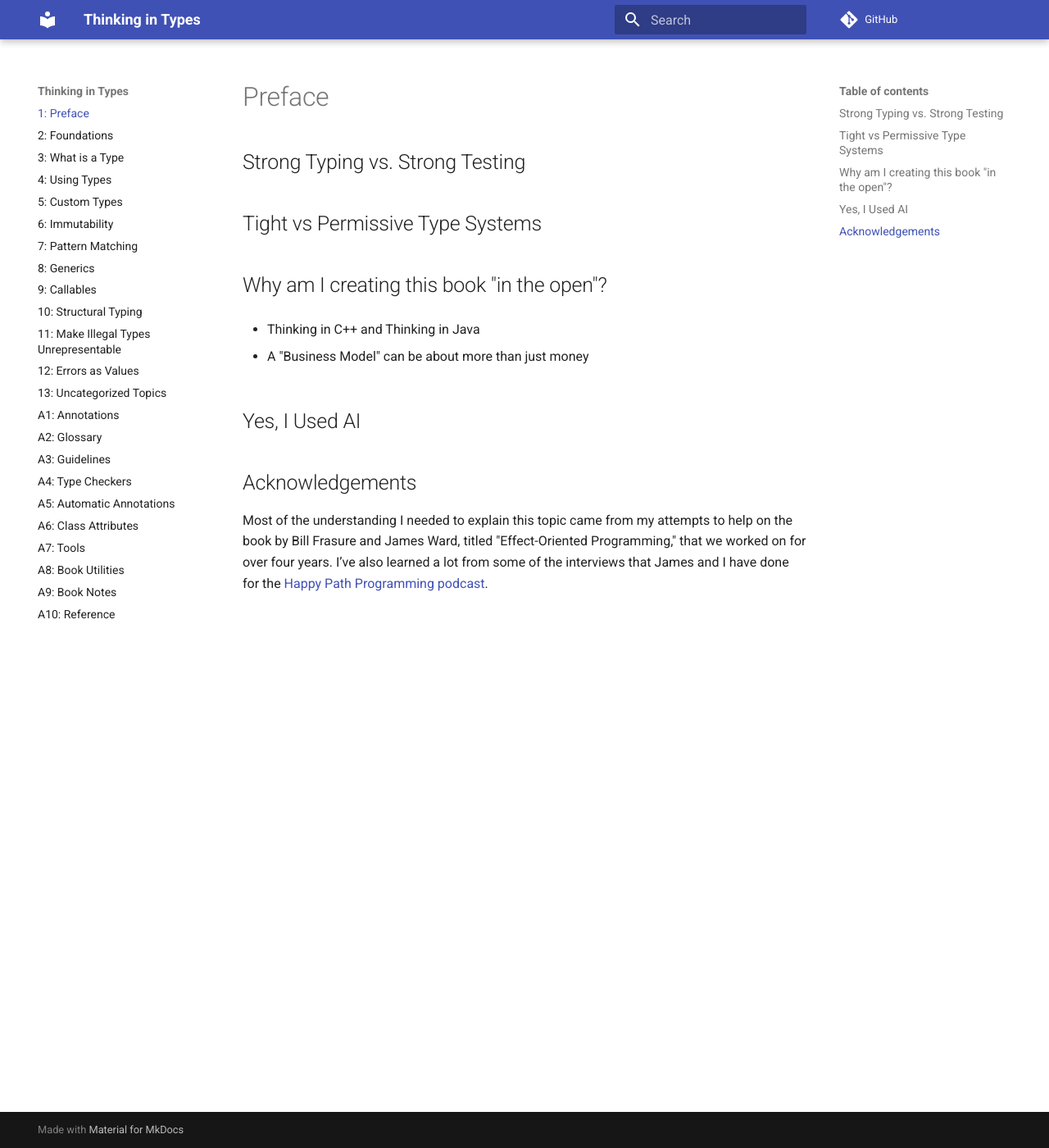
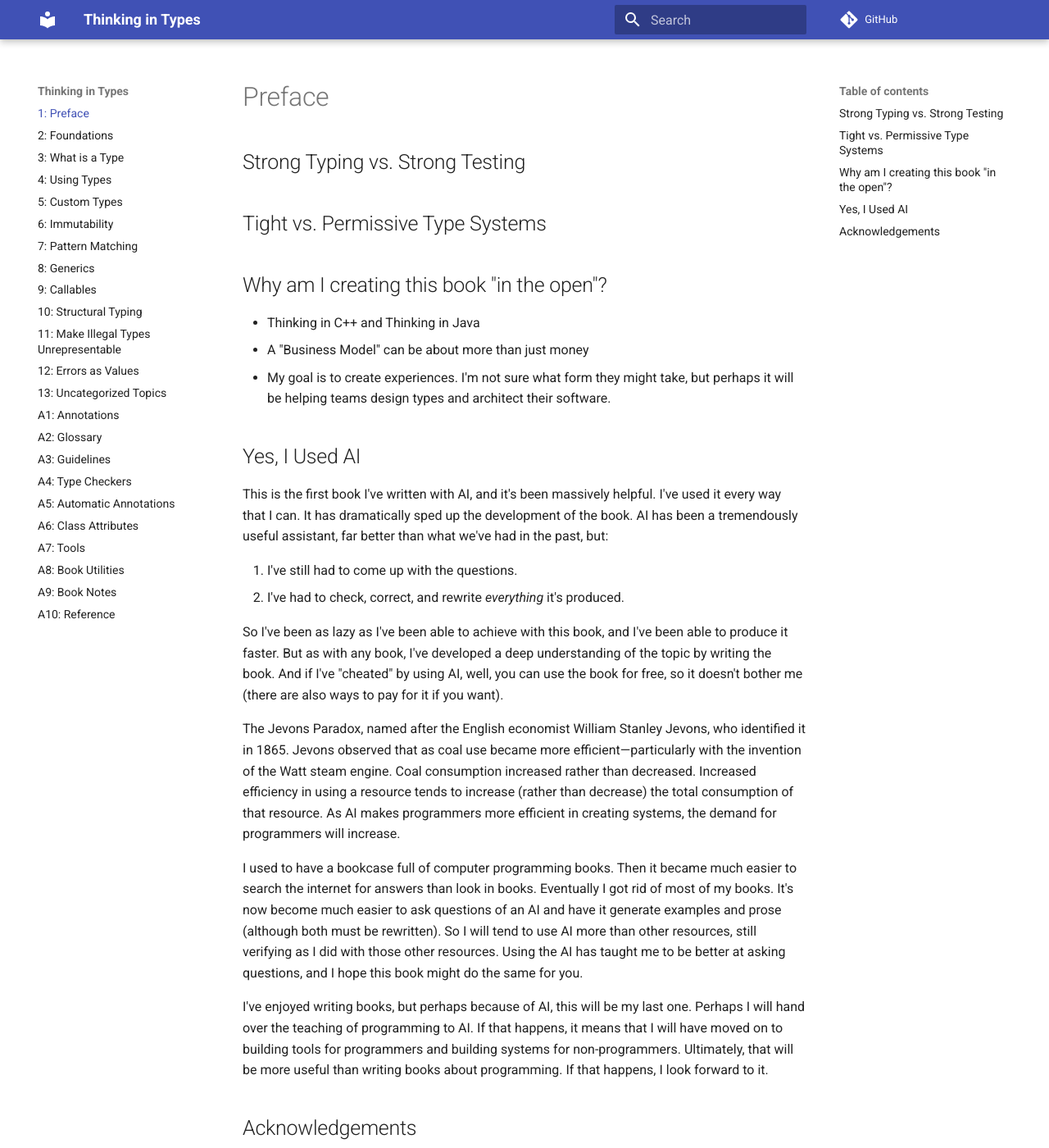
Before and after one commit to ThinkingInTypes/ThinkingInTypes.github.io, an MkDocs documentation site: the page built from Chapters/C01_Preface.md, in a window 1280 px wide and 1400 px high. Shown: the whole window at 82% size. Built offline with MkDocs 1.6.1 and Material for MkDocs 9.7.7, drawn with Linux system fonts in a browser that asks for light colours; comment, search, counter and statistics services are not loaded.

Commit message:
Update C01_Preface.md

```diff
--- a/Chapters/C01_Preface.md
+++ b/Chapters/C01_Preface.md
@@ -2,15 +2,46 @@
 
 ## Strong Typing vs. Strong Testing
 
-## Tight vs Permissive Type Systems
+## Tight vs. Permissive Type Systems
 
 ## Why am I creating this book "in the open"?
 
 - Thinking in C++ and Thinking in Java
-
 - A "Business Model" can be about more than just money
+- My goal is to create experiences. I'm not sure what form they might take, but perhaps it will be helping teams design types and architect their software.
 
 ## Yes, I Used AI
+
+This is the first book I've written with AI, and it's been massively helpful.
+I've used it every way that I can.
+It has dramatically sped up the development of the book.
+AI has been a tremendously useful assistant, far better than what we've had in the past, but:
+
+1. I've still had to come up with the questions.
+2. I've had to check, correct, and rewrite _everything_ it's produced.
+
+So I've been as lazy as I've been able to achieve with this book, and I've been able to produce it faster.
+But as with any book, I've developed a deep understanding of the topic by writing the book.
+And if I've "cheated" by using AI, well, you can use the book for free, so it doesn't bother me (there are also ways to pay for it if you want).
+
+The Jevons Paradox, named after the English economist William Stanley Jevons, who identified it in 1865.
+Jevons observed that as coal use became more efficient—particularly with the invention of the Watt steam engine.
+Coal consumption increased rather than decreased.
+Increased efficiency in using a resource tends to increase (rather than decrease) the total consumption of that resource.
+As AI makes programmers more efficient in creating systems, the demand for programmers will increase.
+
+I used to have a bookcase full of computer programming books.
+Then it became much easier to search the internet for answers than look in books.
+Eventually I got rid of most of my books.
+It's now become much easier to ask questions of an AI and have it generate examples and prose (although both must be rewritten).
+So I will tend to use AI more than other resources, still verifying as I did with those other resources.
+Using the AI has taught me to be better at asking questions, and I hope this book might do the same for you.
+
+I've enjoyed writing books, but perhaps because of AI, this will be my last one.
+Perhaps I will hand over the teaching of programming to AI.
+If that happens, it means that I will have moved on to building tools for programmers and building systems for non-programmers.
+Ultimately, that will be more useful than writing books about programming.
+If that happens, I look forward to it.
 
 ## Acknowledgements
 
```
